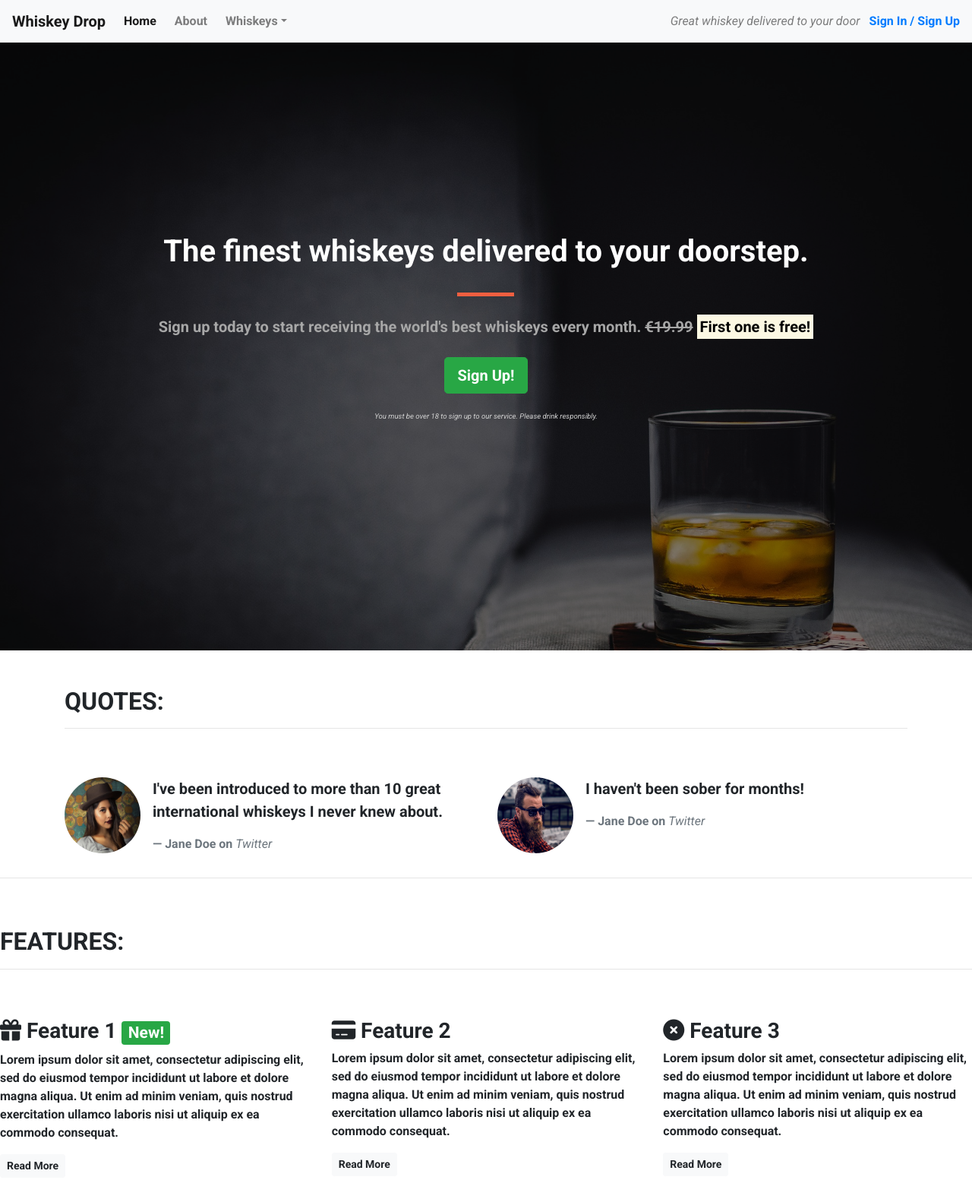
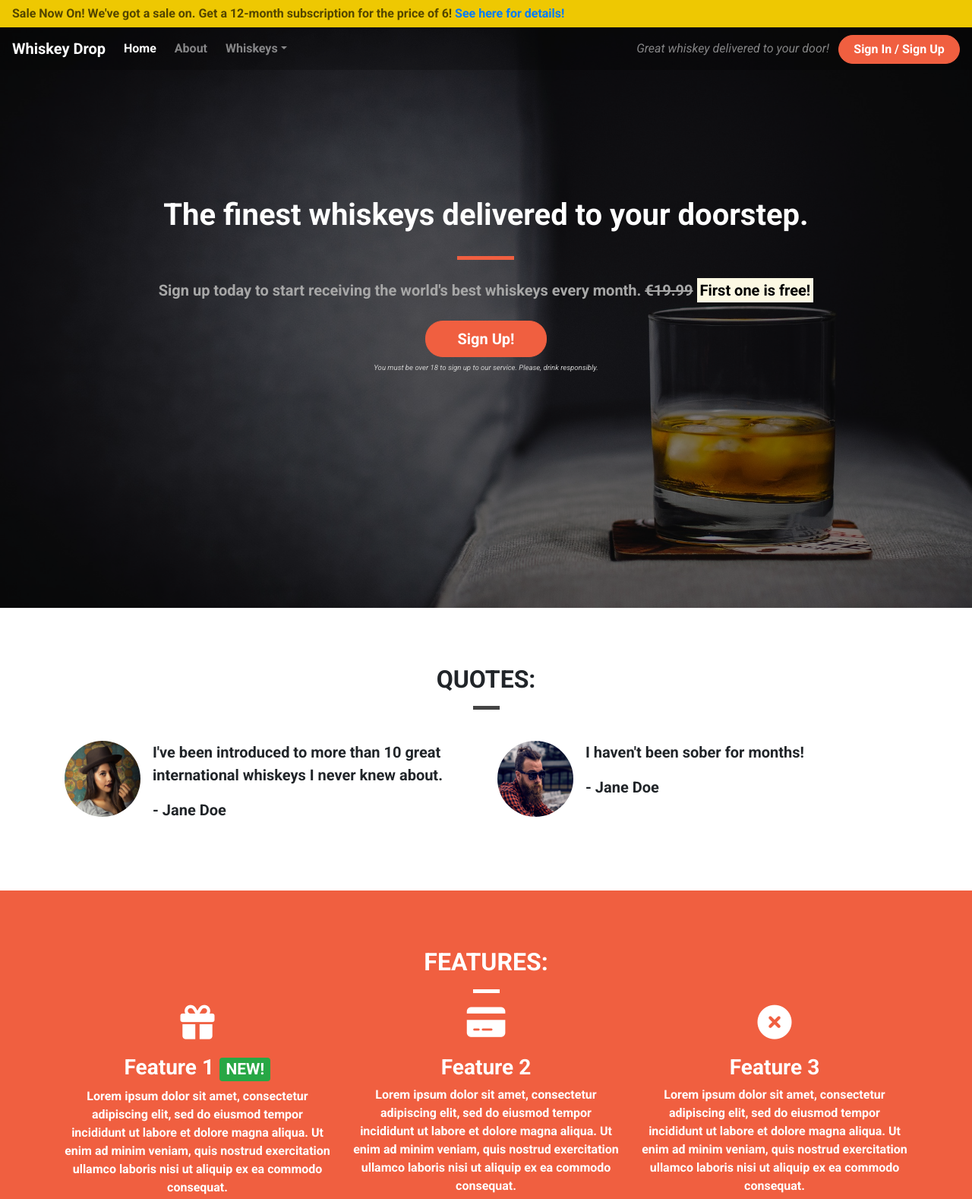
Before and after one commit to Darian-Frey/Boostrap-Test-Page, a plain HTML site: page bootstrap4/index.html in a window 1280 px wide. Shown: the top 1578 px of the page at 76% size. Drawn offline with nearby package versions, Linux system fonts and the light colour scheme.

Commit message:
Major updates to the layout of the page, mostly in css

```diff
--- a/bootstrap4/css/style.css
+++ b/bootstrap4/css/style.css
@@ -2,14 +2,33 @@ body {
     font-family: 'Roboto', sans-serif;
 }
 
-/* Containers */
+.container-wrapper {}
 
-.alert-container {}
+.container-wrapper--red {
+    background-color: #f05f40;
+    color: white;
+}
+
+.alert-container .col-12 {
+    padding-left: 0;
+    padding-right: 0;
+}
+
+.site-wide-alert {
+    color: #544600;
+    background-color: #eec802;
+    border-color: #eec802;
+    padding: 5px 15px;
+    margin-bottom: 0;
+    border: 1px solid transparent;
+    border-radius: 0;
+}
+
 
 .callout-container {
     height: 100vh;
 
-    background: url('../images/whiskey-background.jpg') no-repeat center center fixed;
+    background: url('../images/whiskey-background.jpg') no-repeat bottom right fixed;
     -webkit-background-size: cover;
     -moz-background-size: cover;
     -o-background-size: cover;
@@ -31,9 +50,75 @@ body {
     background-color: rgba(0, 0, 0, 0.5);
 }
 
-.quotes-container {}
+/* Navbar */
 
-.features-container {}
+.navalert-container {
+    position: absolute;
+    top: 0;
+    left: 0;
+    z-index: 1;
+    padding-left: 0;
+    padding-right: 0;
+}
+
+.navbar {
+    margin-bottom: 0;
+    width: 100%;
+    background-color: rgba(0, 0, 0, .25);
+    border: 0;
+}
+
+.navbar .navbar-toggler {
+    border: 0;
+}
+
+.navbar .navbar-brand {
+    font-weight: bold;
+}
+
+.navbar .navbar-nav a {
+    font-weight: bold;
+}
+
+
+/* Jumbotron */
+
+.jumbotron {
+    background-color: transparent;
+}
+
+.jumbotron h1 {
+    color: white;
+    font-weight: bold;
+    margin-bottom: 30px;
+}
+
+.jumbotron .lead {
+    color: #a7a7a7;
+    margin: 25px 0;
+}
+
+.jumbotron small {
+    font-size: 60%;
+    font-style: italic;
+    color: #d0d0d0;
+}
+
+/* Page headers */
+
+.page-header {
+    margin-bottom: 0;
+    border-bottom: 0;
+    text-align: center;
+}
+
+.page-header h2 {
+    margin-top: 0;
+}
+
+.quotes .page-header {
+    margin-bottom: 25px;
+}
 
 /* Block dividers */
 
@@ -48,32 +133,19 @@ body {
     background-color: #f05f40;
 }
 
+.block-divider--white {
+    background-color: white;
+}
+
 .block-divider--short {
     width: 35px;
 }
 
-/* Jumbotron */
+/* Content containers */
 
-.jumbotron {
-    background-color: transparent;
-}
-
-.jumbotron h1 {
-    color: white;
-    font-weight: bold;
-    margin-bottom: 30px;
-    color: white;
-}
-
-.jumbotron .lead {
-    color: #a7a7a7;
-    margin: 25px 0;
-}
-
-.jumbotron small {
-    font-size: 60%;
-    font-style: italic;
-    color: #d0d0d0;
+.content-container {
+    padding-top: 75px;
+    padding-bottom: 75px;
 }
 
 /* Buttons */
@@ -98,3 +170,24 @@ body {
     border-color: #df4929;
     color: white;
 }
+
+.feature {
+    text-align: center;
+    margin-bottom: 40px;
+}
+
+.feature i {
+    margin-bottom: 20px;
+    font-size: 45px;
+    line-height: 45px;
+}
+
+.feature .btn {
+    background-color: white;
+    border-color: white;
+    border-radius: 15px;
+    min-width: 100px;
+    font-weight: bold;
+    margin-top: 10px;
+    color: #f05f40;
+}
--- a/bootstrap4/index.html
+++ b/bootstrap4/index.html
@@ -12,16 +12,26 @@
 </head>
 
 <body>
-    <nav class="navbar navbar-light navbar-expand-sm bg-light">
+    <div class="container-fluid navalert-container">
+        <div class="container-fluid alert-container">
+            <div class="row d-none d-sm-block">
+                <div class="col-12">
+                    <div class="site-wide-alert alert alert-warning">
+                        <strong>Sale Now On!</strong> We've got a sale on. Get a 12-month subscription for the price of 6! <a href="">See here for details!</a>
+                    </div>
+                </div>
+            </div>
+        </div>
+        <nav class="navbar navbar-dark navbar-expand-sm">
             <a href="/" class="navbar-brand">Whiskey Drop</a>
-        <!---navbar button--->
+
             <button class="navbar-toggler ml-auto" type="button" data-toggle="collapse" data-target="#navbarNavDropdown" aria-controls="navbarNavDropdown" aria-expanded="false" aria-label="Toggle navigation">
         <span class="navbar-toggler-icon"></span></button>
-        <!---/navbar button-->
+
             <div class="collapse navbar-collapse" id="navbarNavDropdown">
                 <ul class="navbar-nav mr-auto">
                     <li class="active nav-item mr-2"><a class="nav-link" href="/">Home</a></li>
-                <li class="nav-item mr-2"><a class="nav-link" href="">About</a></li>
+                    <li class="nav-item mr-2"><a class="nav-link" href="/about">About</a></li>
                     <li class="nav-item dropdown">
                         <a class="nav-link dropdown-toggle" href="#" id="navbarDropdownMenuLink" role="button" data-toggle="dropdown" aria-haspopup="true" aria-expanded="false"> Whiskeys</a>
                         <div class="dropdown-menu" aria-labelledby="navbarDropdownMenuLink">
@@ -32,24 +42,15 @@
                         </div>
                     </li>
 
-                <li class="nav-item mr-2 d-block d-sm-none"><a class="nav-link" href="">Sign In / Sign Up</a></li>
+                    <li class="nav-item mr-2 d-block d-sm-none"><a class="nav-link" href="/login">Sign In / Sign Up</a></li>
                 </ul>
             </div>
             <div class="d-none d-md-block">
-            <p class="navbar-text my-auto mr-2"><i>Great whiskey delivered to your door</i></p>
-            <a href="/login">Sign In / Sign Up</a>
+                <p class="navbar-text my-auto mr-2"><i>Great whiskey delivered to your door!</i></p>
+                <a href="/login" class="btn btn--cta btn--red">Sign In / Sign Up</a>
             </div>
-        <!--</div>-->
         </nav>
-    <!--<div class="container alert-container">-->
-    <!--    <div class="row d-none d-sm-block">-->
-    <!--        <div class="col-12">-->
-    <!--            <div class="alert alert-warning">-->
-    <!--                <strong>Sale Now On!</strong> We've got a sale on. Get a 12 month subscription for the price of 6! <a href="">See here for more details</a>-->
-    <!--            </div>-->
-    <!--        </div>-->
-    <!--    </div>-->
-    <!--</div>-->
+    </div>
     <div class="container-fluid callout-container">
         <!-- Callout -->
         <div class="opaque-overlay">&nbsp;</div>
@@ -62,21 +63,22 @@
                         <s class="d-none d-sm-inline">€19.99</s>
                         <span class="d-inline d-sm-none"><br></span>
                         <strong><mark>First one is free!</mark></strong></p>
-                    <p><button class="btn btn-lg btn-success" data-toggle="modal" data-target="#signUpModal">Sign Up!</button></p>
-                    <p class="text-muted"><small>You must be over 18 to sign up to our service. Please drink responsibly.</small></p>
+                    <button class="btn btn-lg btn--cta btn--red" data-toggle="modal" data-target="#signUpModal">Sign Up!</button>
+                    <p class="text-muted"><small>You must be over 18 to sign up to our service. Please, drink responsibly.</small></p>
                 </section>
             </div>
         </div>
+        <!-- /.callout -->
     </div>
-        <!-- /.callout -->
 
     <!-- Quotes -->
-        <div class="container quotes-container">
+    <div class="container-wrapper">
+    <div class="container quotes-container content-container">
         <section class="quotes">
             <div class="row">
-                <div class="col-12 my-5">
+                <div class="col-12 page-header">
                     <h2 class="text-uppercase">Quotes:</h2>
-                    <hr />
+                    <hr class="block-divider block-divider--short">
                 </div>
             </div>
             <div class="row">
@@ -88,7 +90,7 @@
                         <div class="media-body">
                             <blockquote class="blockquote">
                                 <p>I've been introduced to more than 10 great international whiskeys I never knew about.</p>
-                                <footer class="blockquote-footer">Jane Doe on <cite title="Twitter">Twitter</cite></footer>
+                                <p>- Jane Doe</p>
                             </blockquote>
                         </div>
                     </div>
@@ -101,52 +103,54 @@
                         <div class="media-body">
                             <blockquote class="blockquote">
                                 <p>I haven't been sober for months!</p>
-                                <footer class="blockquote-footer">Jane Doe on <cite title="Twitter">Twitter</cite></footer>
+                                <p>- Jane Doe</p>
                             </blockquote>
                         </div>
                     </div>
                 </div>
             </div>
         </section>
+        <!-- /.quotes -->
     </div>
-        <!-- /.quotes -->
-        <hr>
+    </div>
 
     <!-- Features -->
-        <div class="features-container">
+    <div class="container-wrapper container-wrapper--red">
+    <div class="container features-container content-container">
         <section class="features">
             <div class="row">
-                <div class="col-12 my-5">
+                <div class="col-12 page-header">
                     <h2 class="text-uppercase">Features:</h2>
-                    <hr />
+                    <hr class="block-divider block-divider--short block-divider--white">
                 </div>
             </div>
             <div class="row">
                 <div class="col-12 col-md-6 col-lg-4">
                     <div class="feature">
-                        <h3><i class="fas fa-gift d-none d-sm-inline"></i> Feature 1 <span class="badge badge-success">New!</span></h3>
+                        <h3><i class="fas fa-gift d-none d-sm-block"></i> Feature 1 <span class="badge badge-success">NEW!</span></h3>
                         <p>Lorem ipsum dolor sit amet, consectetur adipiscing elit, sed do eiusmod tempor incididunt ut labore et dolore magna aliqua. Ut enim ad minim veniam, quis nostrud exercitation ullamco laboris nisi ut aliquip ex ea commodo consequat.</p>
                         <p><a class="btn btn-sm btn-light" href="">Read More</a></p>
                     </div>
                 </div>
                 <div class="col-12 col-md-6 col-lg-4">
                     <div class="feature">
-                        <h3><i class="fas fa-credit-card d-none d-sm-inline"></i> Feature 2</h3>
+                        <h3><i class="fas fa-credit-card d-none d-sm-block"></i> Feature 2</h3>
                         <p>Lorem ipsum dolor sit amet, consectetur adipiscing elit, sed do eiusmod tempor incididunt ut labore et dolore magna aliqua. Ut enim ad minim veniam, quis nostrud exercitation ullamco laboris nisi ut aliquip ex ea commodo consequat.</p>
                         <p><a class="btn btn-sm btn-light" href="">Read More</a></p>
                     </div>
                 </div>
                 <div class="col-12 d-md-none d-lg-block col-lg-4">
                     <div class="feature">
-                        <h3><i class="fas fa-times-circle d-none d-sm-inline"></i> Feature 3</h3>
+                        <h3><i class="fas fa-times-circle d-none d-sm-block"></i> Feature 3</h3>
                         <p>Lorem ipsum dolor sit amet, consectetur adipiscing elit, sed do eiusmod tempor incididunt ut labore et dolore magna aliqua. Ut enim ad minim veniam, quis nostrud exercitation ullamco laboris nisi ut aliquip ex ea commodo consequat.</p>
                         <p><a class="btn btn-sm btn-light" href="">Read More</a></p>
                     </div>
                 </div>
             </div>
         </section>
+        <!-- /.features -->
     </div>
-        <!-- /.features -->
+    </div>
 
     <div class="modal" tabindex="-1" role="dialog" id="signUpModal">
         <div class="modal-dialog" role="document">
```
Lines whose indentation alone changed are shown as unchanged.
